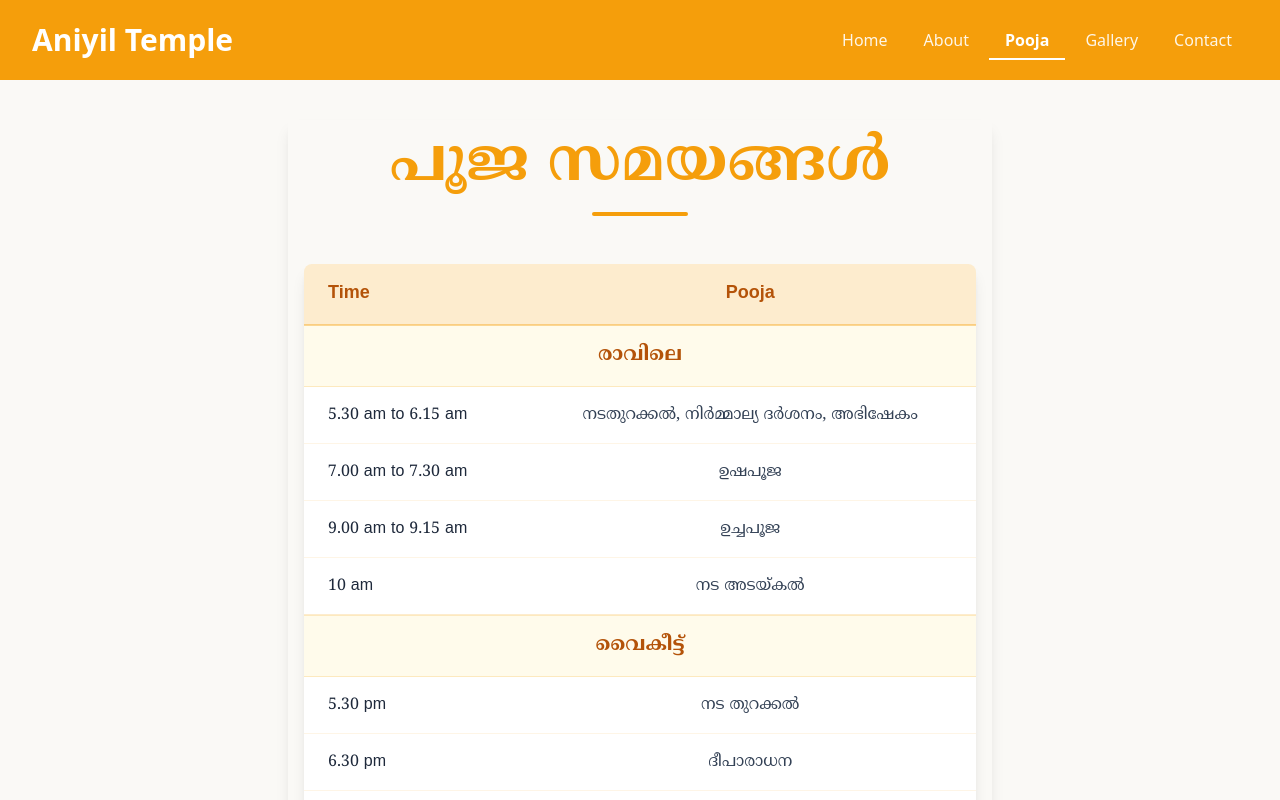
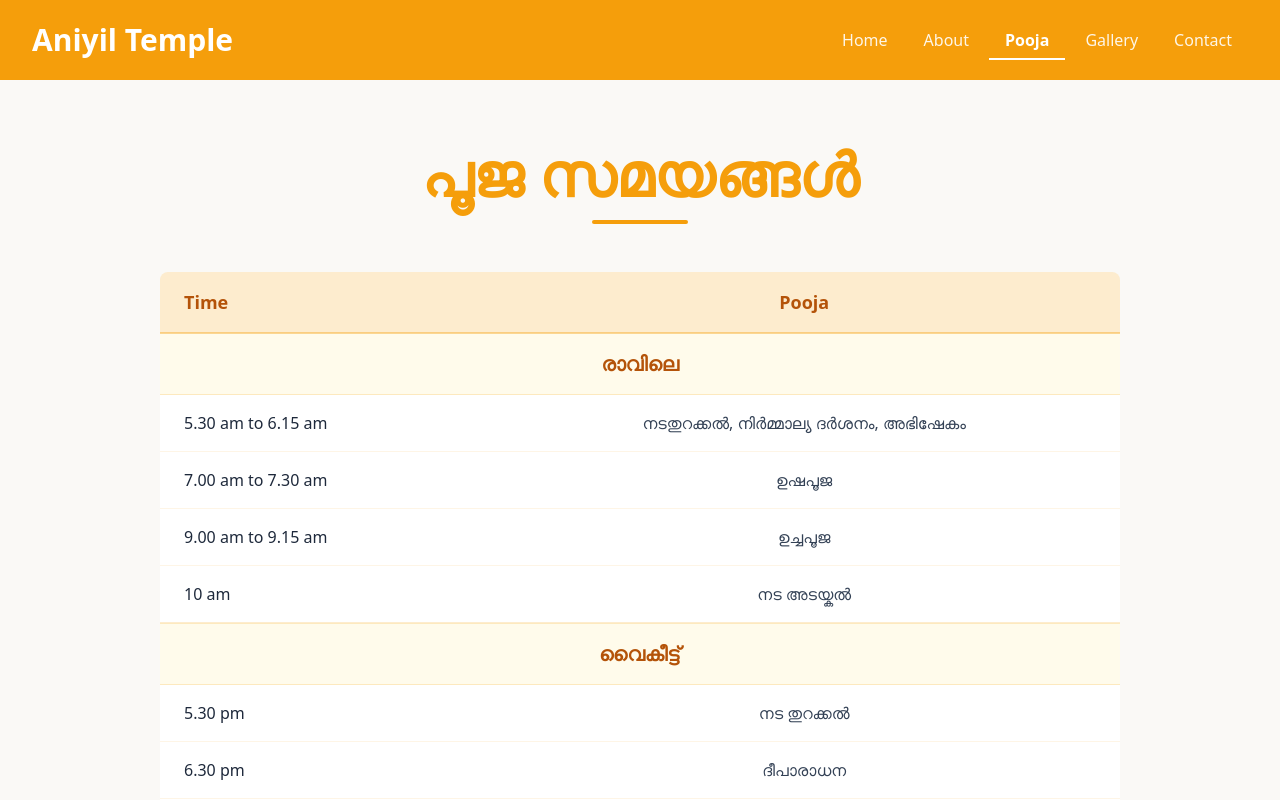
Before and after one commit to abhishek7h/aniyiltemple, a React (Vite) app: page /pooja in a window 1280 px wide. Shown: the top 800 px of the page. Built offline with nearby package versions, Linux system fonts and the light colour scheme.

Commit message:
aesthetic changes

```diff
--- a/src/components/Footer.jsx
+++ b/src/components/Footer.jsx
@@ -15,7 +15,7 @@ const Footer = () => {
         <div className="w-full h-px bg-gradient-to-r from-transparent via-amber-500/50 to-transparent mt-20"></div>
       )}
 
-      <footer className={`bg-white/80 backdrop-blur-sm border-t border-amber-500/20 text-slate-800 ${isHomePage ? "mt-20" : ""}`}>
+      <footer className={`bg-white/80 backdrop-blur-sm ${isHomePage ? "mt-20" : "border-t border-amber-500/20"} text-slate-800`}>
         <div className="container mx-auto px-6 py-8 md:py-10">
           {!isHomePage && (
             <div className="flex flex-col md:flex-row justify-between items-center gap-6 md:gap-8">
--- a/src/pages/Pooja.jsx
+++ b/src/pages/Pooja.jsx
@@ -1,15 +1,14 @@
 const Pooja = () => {
   return (
-    <div className="flex flex-col items-center mt-10 text-slate-800 text-2xl font-malayalam leading-relaxed">
-      <div className="flex flex-col mb-6 shadow-lg">
-        <div className="block bg-transparent p-4 w-full overflow-x-auto">
+    <div className="min-h-screen">
+      <div className="max-w-5xl mx-auto px-4 sm:px-6 lg:px-8 py-12 lg:py-16">
           <div className="mb-12">
             <h1 className="text-4xl lg:text-6xl mb-4 flex items-center justify-center font-bold leading-tight text-amber-500 text-center">
               പൂജ സമയങ്ങൾ
             </h1>
             <div className="w-24 h-1 bg-amber-500 mx-auto rounded-full"></div>
           </div>
-          <div className="overflow-x-auto rounded-lg shadow-lg">
+          <div className="overflow-x-auto rounded-lg">
             <table className="w-full border-collapse bg-white shadow-md">
               <thead>
                 <tr className="bg-amber-500/20 border-b-2 border-amber-500/40">
@@ -173,7 +172,6 @@ const Pooja = () => {
               </li>
             </ul>
           </div>
-        </div>
       </div>
     </div>
   );
```
